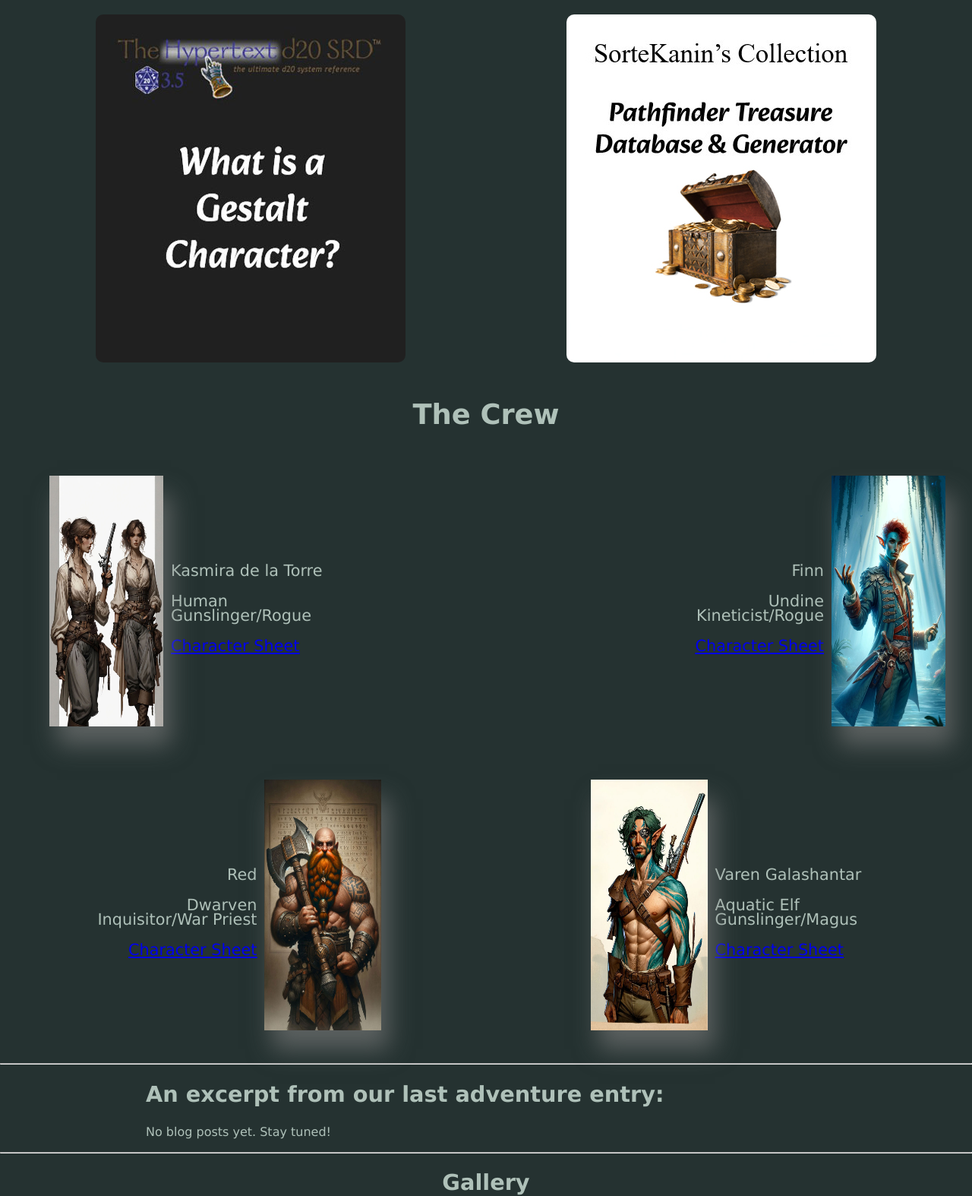
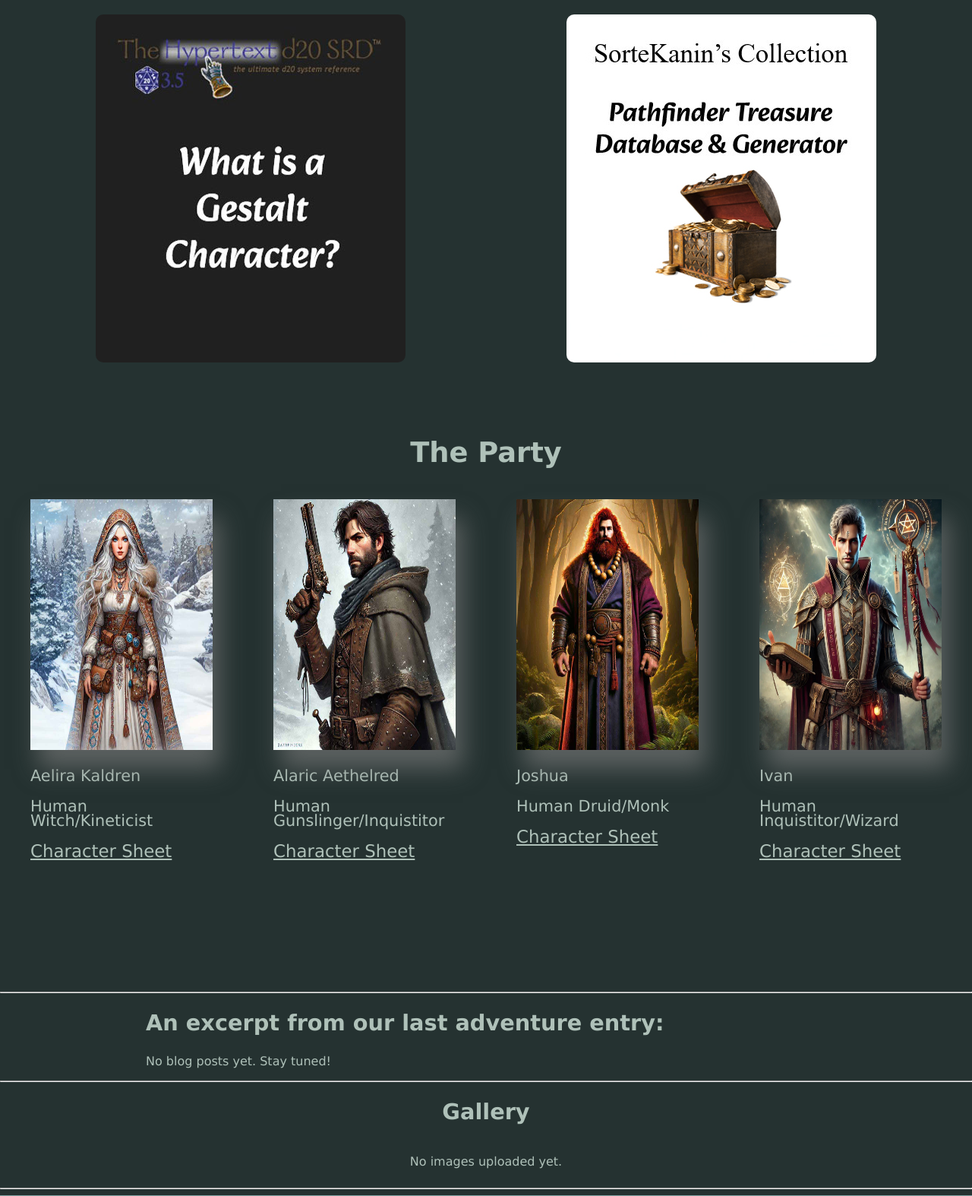
Before and after one commit to boonewh/pathsixgames, a Flask app: page / in a window 1280 px wide. Shown: the part 1383-2957 px from the top of the page at 76% size. Run offline with Flask 3, Linux system fonts and the light colour scheme; data that the repository does not hold is empty.

Commit message:
Character section, character sheets and small tweeks

```diff
--- a/pathsixgames/static/css/main.css
+++ b/pathsixgames/static/css/main.css
@@ -227,6 +227,7 @@ blockquote::after {
   align-items: center;
   box-shadow: inset 0 -4px 8px #ffff(0, 0, 0, 0.2);
   padding: 20px;
+  padding-bottom: 70px;
 }
 
 .container2 img {
@@ -238,8 +239,8 @@ blockquote::after {
 .container4 {
   display: flex;
   background-size: 45%;
-  flex-direction: column;
   justify-content: space-between;
+  padding-bottom: 150px;
 }
 
 @keyframes pop {
@@ -258,67 +259,54 @@ blockquote::after {
 }
 
 .container4 img {
-  width: 40%;
+  width: 100%;
   opacity: 0;
   cursor: pointer;
   min-height: 330px;
 }
 
-.finn,
-.kasmira,
-.red,
-.varen {
+.aelira,
+.alaric,
+.joshua,
+.ivan {
   display: none; /* Hidden by default */
   position: absolute; /* Positioned absolutely */
-  max-width: 450px;
-  top: 10%; /* Centered vertically */
-  left: 35%; /* Centered horizontally */
+  max-width: 800px;
   transform: translate(-50%, -50%); /* Offset the centering */
   z-index: 10; /* Higher z-index to ensure they appear above other content */
 }
 
-.subCon1 figure {
-  display: flex;
-  width: 30%;
-  margin: 25px;
-  align-items: center;
+.aelira {
+  left: 25%; /* Centered horizontally */
 }
 
-.subCon2 figure {
-  display: flex;
-  width: 30%;
-  margin: 25px 0;
-  align-items: center;
+.alaric {
+  left: 50%; /* Centered horizontally */
+}
+
+.joshua {
+  left: 10%; /* Centered horizontally */
+}
+
+.ivan {
+  left: 35%; /* Centered horizontally */
 }
 
 .subCon1 img,
 .subCon2 img {
   box-shadow: 10px 25px 30px 0px rgba(128, 128, 128, 0.6);
-  margin: 10px;
 }
 
 .subCon1 {
   display: flex;
-  justify-content: space-between;
+  justify-content: space-around;
   width: 100%;
-  padding-left: 30px;
 }
 
 .subCon2 {
   display: flex;
   justify-content: space-around;
   width: 100%;
-}
-
-#red,
-#finn {
-  display: flex;
-  flex-direction: row; /* Align items in a row to fix column-reverse from mobile */
-}
-
-#red figcaption,
-#finn figcaption {
-  text-align: right;
 }
 
 figcaption {
@@ -328,6 +316,13 @@ figcaption {
 
 figure:hover + img {
   display: block;
+}
+
+figcaption a {
+  color: var(--text);
+  text-decoration: none;
+  font-size: 1.1em;
+  transition: var(--transition);
 }
 
 .empty {
--- a/pathsixgames/templates/index.html
+++ b/pathsixgames/templates/index.html
@@ -41,50 +41,51 @@
             <a href="https://www.sortekanin.com/collection/items/"><img src="{{ url_for('static', filename='images/SorteKanin_link.jpg') }}" alt="SorteKanin Treasure Database"></a>
         </aside>
 
+        <h1>The Party</h1>
         <div class="container4 pop">
-            <h1>The Crew</h1>
             <div class="subCon1">
                 <figure>
-                    <img src="/images/Kasmira.jpg" alt="Kasmira">
+                    <img src="{{ url_for('static', filename='images/aelira.jpg') }}" alt="Aelira character portrait">
                     <figcaption>
-                        <p>Kasmira de la Torre</p>
-                        <p>Human Gunslinger/Rogue</p>
-                        <a href="/images/kasmira-character.pdf" target="_blank"><u>Character Sheet</u></a>
+                        <p>Aelira Kaldren</p>
+                        <p>Human Witch/Kineticist</p>
+                        <a href="{{ url_for('static', filename='images/aelira.pdf') }}" target="_blank"><u>Character Sheet</u></a>
                     </figcaption>
                 </figure>
-                <img src="/images/Kasmira.jpg" alt="Kasmira" class="kasmira">
+                <img src="{{ url_for('static', filename='images/aelira.jpg') }}" alt="Aelira" class="aelira">
 
-                <figure id="finn">
+                <figure>
+                    <img src="{{ url_for('static', filename='images/alaric.jpg') }}" alt="Alaric">
                     <figcaption>
-                        <p>Finn</p>
-                        <p>Undine Kineticist/Rogue</p>
-                        <a href="/images/finn-character.pdf" target="_blank"><u>Character Sheet</u></a>
+                        <p>Alaric Aethelred</p>
+                        <p>Human Gunslinger/Inquistitor</p>
+                        <a href="{{ url_for('static', filename='images/alaric.pdf') }}" target="_blank"><u>Character Sheet</u></a>
                     </figcaption>
-                    <img src="/images/Finn.jpg" alt="Finn">
                 </figure>
-                <img src="/images/Finn.jpg" alt="Finn" class="finn">
+                <img src="{{ url_for('static', filename='images/alaric.jpg') }}" alt="Alaric character sheet" class="alaric ">
             </div>
             <div class="empty"></div>
             <div class="subCon2">
-                <figure id="red">
+                <figure>
+                    <img src="{{ url_for('static', filename='images/joshua.jpg') }}" alt="Joshua">
                     <figcaption>
-                        <p>Red</p>
-                        <p>Dwarven Inquisitor/War Priest</p>
-                        <a href="/images/red-character.pdf" target="_blank"><u>Character Sheet</u></a>
+                        <p>Joshua</p>
+                        <p>Human Druid/Monk</p>
+                        <a href="{{ url_for('static', filename='images/joshua.pdf') }}" target="_blank"><u>Character Sheet</u></a>
                     </figcaption>
-                    <img src="/images/red.jpg" alt="Red">
                 </figure>
-                <img src="/images/red.jpg" alt="Red" class="red">
+                <img src="{{ url_for('static', filename='images/joshua.jpg') }}" alt="Joshua character sheet" class="joshua ">
 
                 <figure>
-                    <img src="/images/Varen2.jpg" alt="Varen">
+                    <img src="{{ url_for('static', filename='images/ivan.jpg') }}" alt="Ivan">
                     <figcaption>
-                        <p>Varen Galashantar</p>
-                        <p>Aquatic Elf Gunslinger/Magus</p>
-                        <a href="/images/varen-character.pdf" target="_blank"><u>Character Sheet</u></a>
+                        <p>Ivan</p>
+                        <p>Human Inquistitor/Wizard</p>
+                        <a href="{{ url_for('static', filename='images/ivan.pdf') }}" target="_blank"><u>Character Sheet</u></a>
                     </figcaption>
+
                 </figure>
-                <img src="/images/Varen2.jpg" alt="Varen" class="varen">
+                <img src="{{ url_for('static', filename='images/ivan.jpg') }}" alt="Ivan character sheet" class="ivan ">
             </div>
         </div>
         <hr>
@@ -119,5 +120,7 @@
     </main>
 {% endblock %}
 
-{% block scripts %}<script src="{{ url_for('static', filename='js/scrollEffect.js') }}"></script>{% endblock %}
-{% block styles %} <script src="{{ url_for('static', filename='js/blog_fetch.js') }}" {% endblock %}
+{% block scripts %}
+<script src="{{ url_for('static', filename='js/scrollEffect.js') }}"></script>
+<script src="{{ url_for('static', filename='js/blog_fetch.js') }}"></script>
+{% endblock %}
```
Also changed, not shown: pathsixgames/shackles/templates/shackles/index.html (+6 -6 lines), pathsixgames/static/images/alaric.jpg (renamed from pathsixgames/static/images/alaric_aethelred.jpg), 4 other files.
